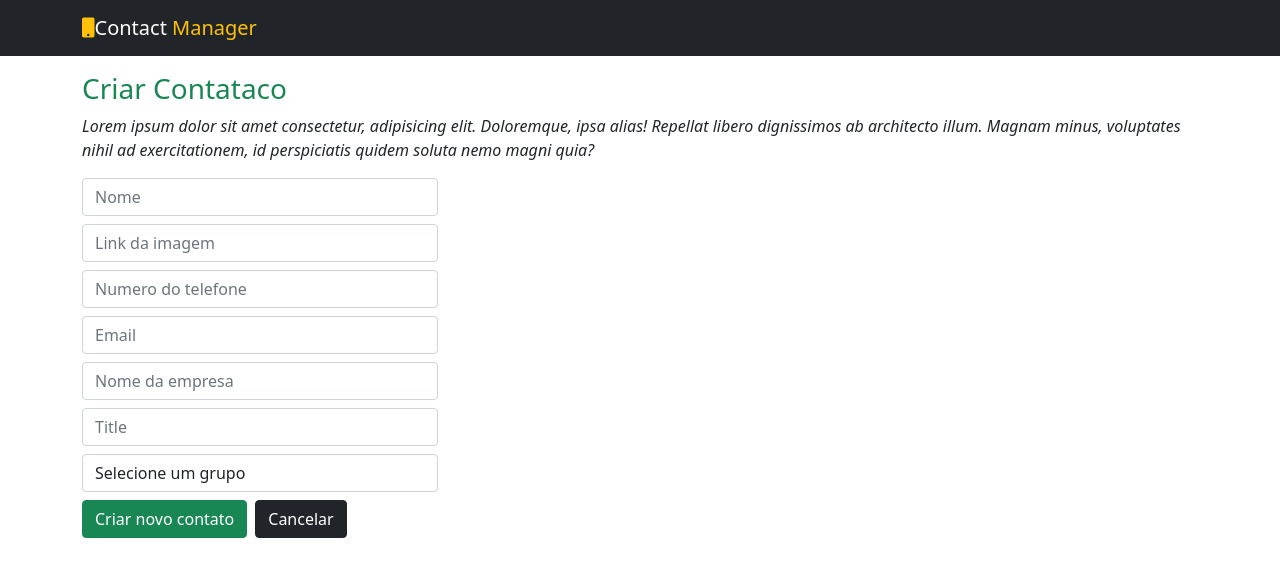
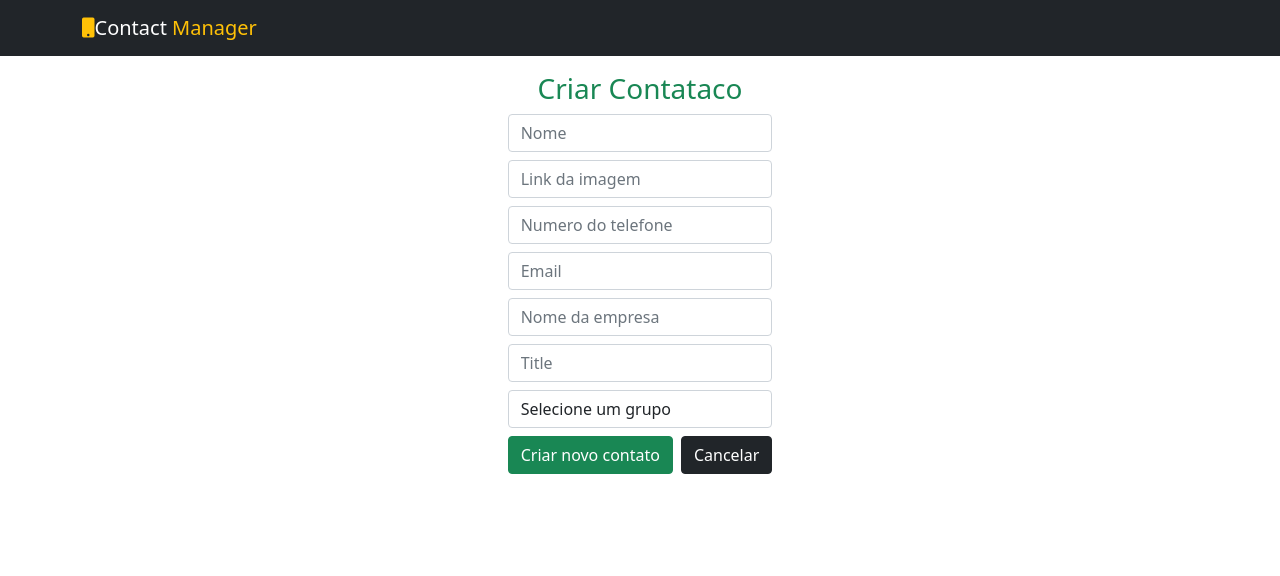
Before and after one commit to Gabrieltomazz1/Web-Development, a React (Create React App) app in the folder crm_quinta_final/: page /contacts/add in a window 1280 px wide. Shown: the top 576 px of the page. Built offline with nearby package versions, Linux system fonts and the light colour scheme; data requests are answered from the project's data file.

Commit message:
update fron-end

```diff
--- a/crm_quinta_final/server/db.json
+++ b/crm_quinta_final/server/db.json
@@ -1,5 +1,16 @@
 {
-  "contacts": [],
+  "contacts": [
+    {
+      "name": "Gabriel Tomaz",
+      "photo": "https://s18798.pcdn.co/mavericklimccproject/wp-content/uploads/sites/14030/1986/06/Face-Profile-2-300x200.jpg",
+      "mobile": "35992687292",
+      "email": "gabriel.silva.tomaz@outlook.com",
+      "company": "Aurora Boreal",
+      "title": "Software Developer",
+      "groupId": "2",
+      "id": 1
+    }
+  ],
   "groups": [
     {
       "id": "1",
--- a/crm_quinta_final/src/components/contacts/AddContact/AddContact.jsx
+++ b/crm_quinta_final/src/components/contacts/AddContact/AddContact.jsx
@@ -69,17 +69,15 @@ let AddContact = () => {
 
     return (
         <React.Fragment>
-            <section className="add-contact p-3">
-                <div className="container">
+            <section className="add-contact p-3  ">
+                <div className="container d-flex flex-column align-items-center justify-content-center">
                     <div className="row">
                         <div className="col">
                             <p className="h3 text-success">Criar Contataco</p>
-                            <p className="fst-italic">Lorem ipsum dolor sit amet consectetur, adipisicing elit. Doloremque, ipsa alias! Repellat libero dignissimos ab architecto illum. Magnam minus, voluptates nihil ad exercitationem, id perspiciatis quidem soluta nemo magni quia?</p>
-
                         </div>
                     </div>
                     <div className="row">
-                        <div className="col-md-4">
+                        <div className="col-md-4 w-100">
                             <form onSubmit={submitForm}>
                                 <div className="mb-2">
                                     <input
@@ -87,7 +85,7 @@ let AddContact = () => {
                                         name="name"
                                         value={contact.name}
                                         onChange={updateInput}
-                                        type="text" className="form-control" placeholder='Nome' />
+                                        type="text" className="form-control " placeholder='Nome' />
                                 </div>
                                 <div className="mb-2">
                                     <input
```
